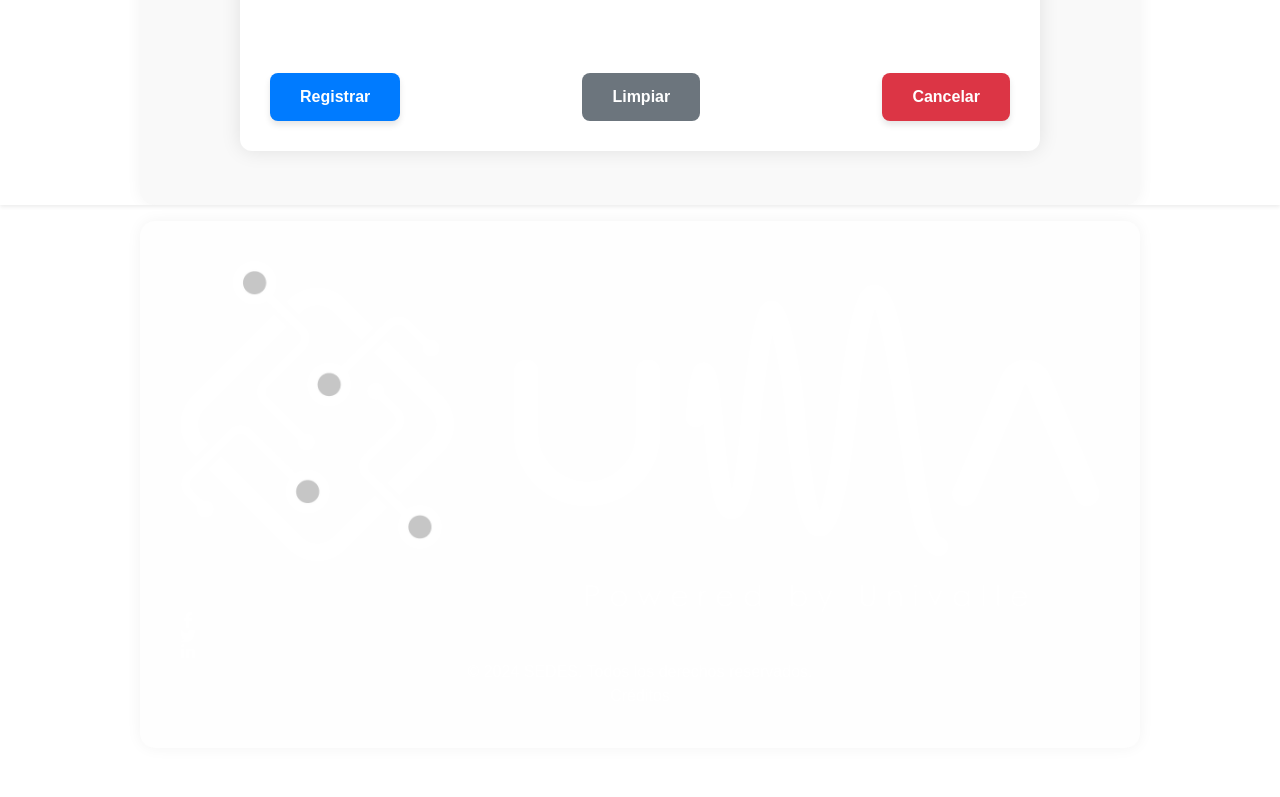
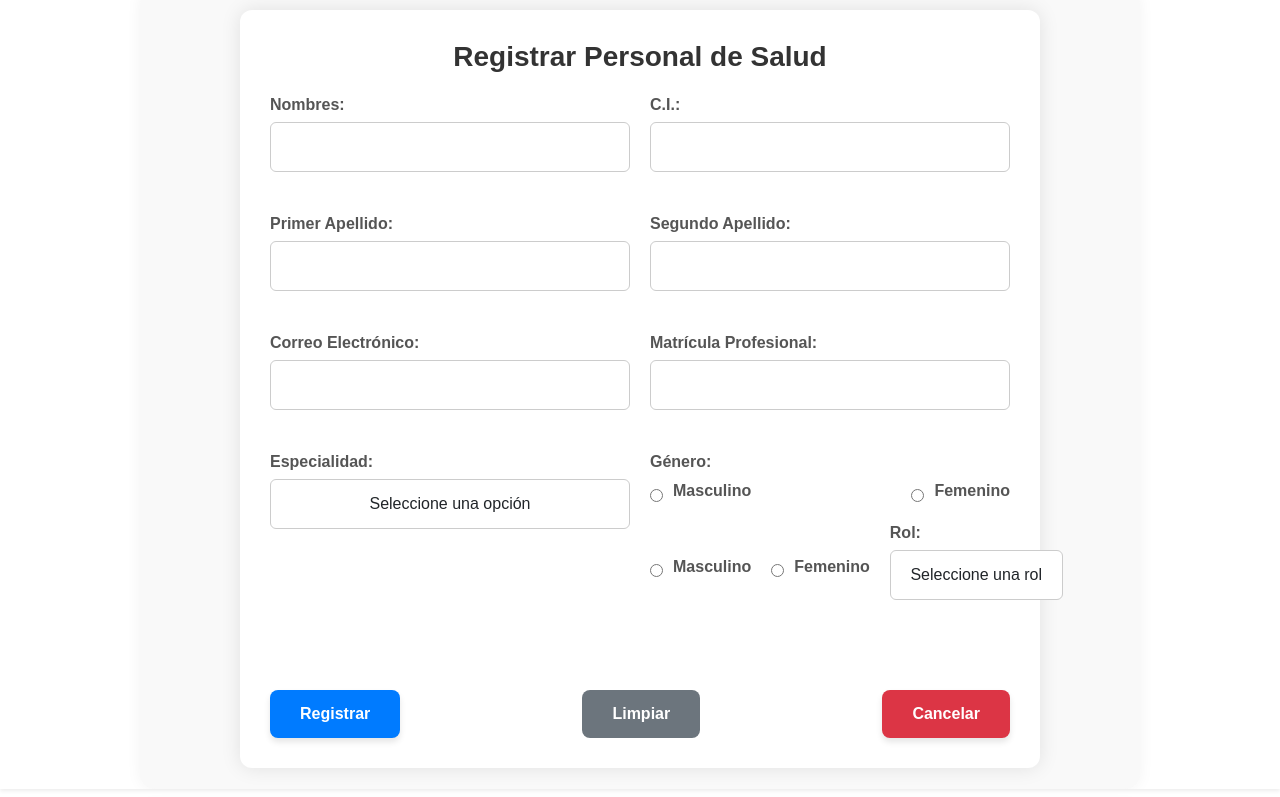
Before and after one commit to joelLopezz/PRI-24-SEDES_REF, a React (Vite) app in the folder Frontend-React-Dev/: page /personal-salud/crear in a window 1280 px wide. Shown: the part 7410-8207 px from the top of the page. Before the commit the page ends 8174 px from the top, so only its background shows below. Built offline with nearby package versions, Linux system fonts and the light colour scheme; sample sign-in values are in the browser's storage.

Commit message:
Cambios minimos

```diff
--- a/Frontend-React-Dev/src/Components/Layout/Sidebar.tsx
+++ b/Frontend-React-Dev/src/Components/Layout/Sidebar.tsx
@@ -156,7 +156,7 @@ const Sidebar: React.FC<SidebarProps> = ({ isOpen }) => {
 
 
           {/* Opción de reporte */}
-          {/* <li className="group">
+          <li className="group">
             <Link
               to="/reporte-especialidades"
               className="block px-4 py-2 text-gray-200 group-hover:bg-blue-700 group-hover:text-white rounded-md transform transition-transform duration-200 ease-in-out group-hover:translate-x-1"
@@ -166,7 +166,7 @@ const Sidebar: React.FC<SidebarProps> = ({ isOpen }) => {
                 <span className="group-hover:font-bold">Reporte</span>
               </div>
             </Link>
-          </li> */}
+          </li>
         </ul>
       </nav>
     </div>
--- a/Frontend-React-Dev/src/pages/personal_salud/PersonalSaludCreate.tsx
+++ b/Frontend-React-Dev/src/pages/personal_salud/PersonalSaludCreate.tsx
@@ -19,6 +19,7 @@ const PersonalSaludCreate: React.FC<PersonalSaludCreate> = ({ isEditing }) => {
     especialidad: '',
     genero: '',
     establecimiento_salud_idestablecimiento_ID: '',
+    rol:'',
   });
   const [errorMessage, setErrorMessage] = useState('');
   const [successMessage, setSuccessMessage] = useState('');
@@ -55,6 +56,8 @@ const PersonalSaludCreate: React.FC<PersonalSaludCreate> = ({ isEditing }) => {
       especialidad: '',
       genero: '',
       establecimiento_salud_idestablecimiento_ID: '',
+      rol:'',
+
     });
     setErrorMessage('');
     setSuccessMessage('');
@@ -248,6 +251,23 @@ const PersonalSaludCreate: React.FC<PersonalSaludCreate> = ({ isEditing }) => {
               />
               <label htmlFor="generoF" style={{ color: '#555', fontWeight: 'bold' }}>Femenino</label>
             </div>
+
+            <div className="form-group">
+              <label htmlFor="rol" style={{ fontWeight: 'bold', color: '#555', marginBottom: '5px' }}>Rol:</label>
+              <select
+                id="rol"
+                name="rol"
+                value={formData.rol}
+                onChange={handleInputChange}
+                className="form-control"
+                style={{ width: '100%', padding: '12px', borderRadius: '6px', border: '1px solid #ccc' }}
+              >
+                <option value="">Seleccione una rol</option>
+                <option value="oftalmologia">Admin Sedes</option>
+                <option value="cardiologia">Doctor</option>
+                <option value="pediatria">Admin Hospital</option>
+              </select>
+            </div>
           </div>
         </div>
       </div>
```
Also changed, not shown: 1 other file (tests, documents, lock files or other folders).
